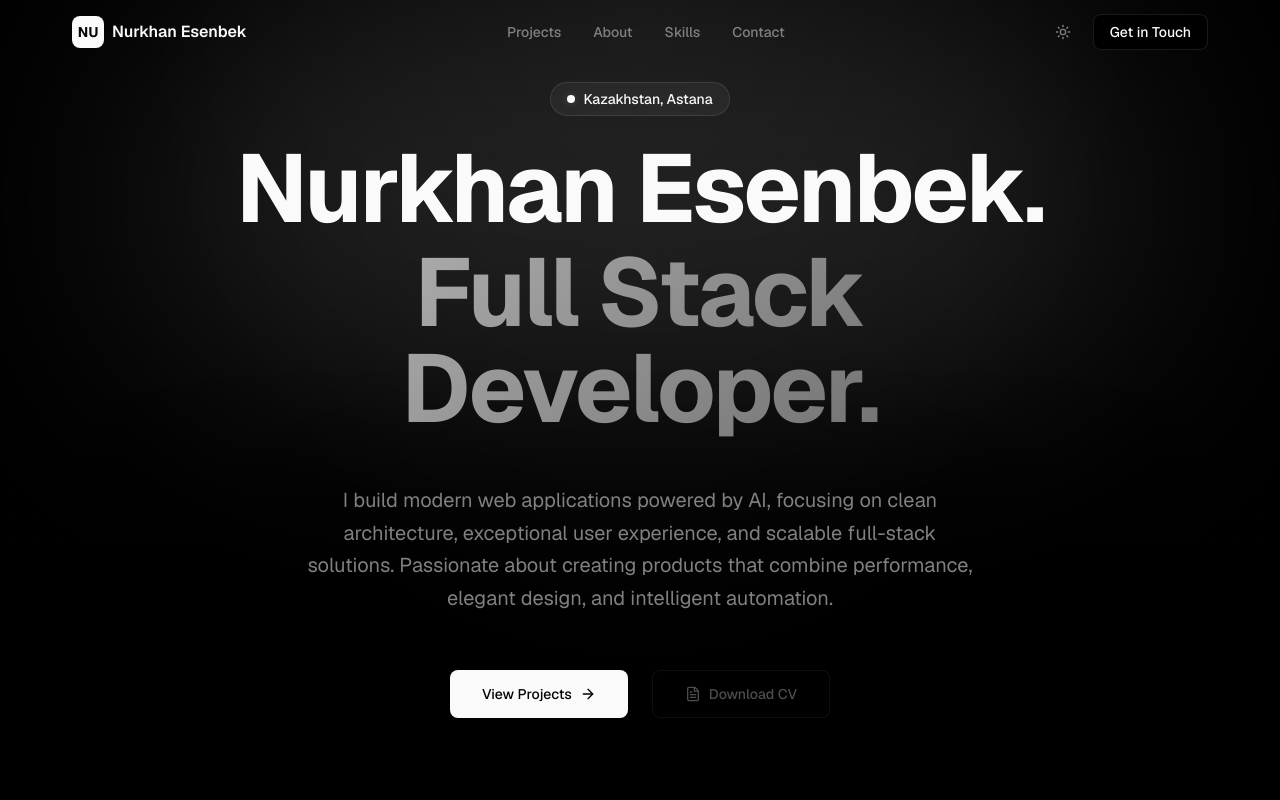
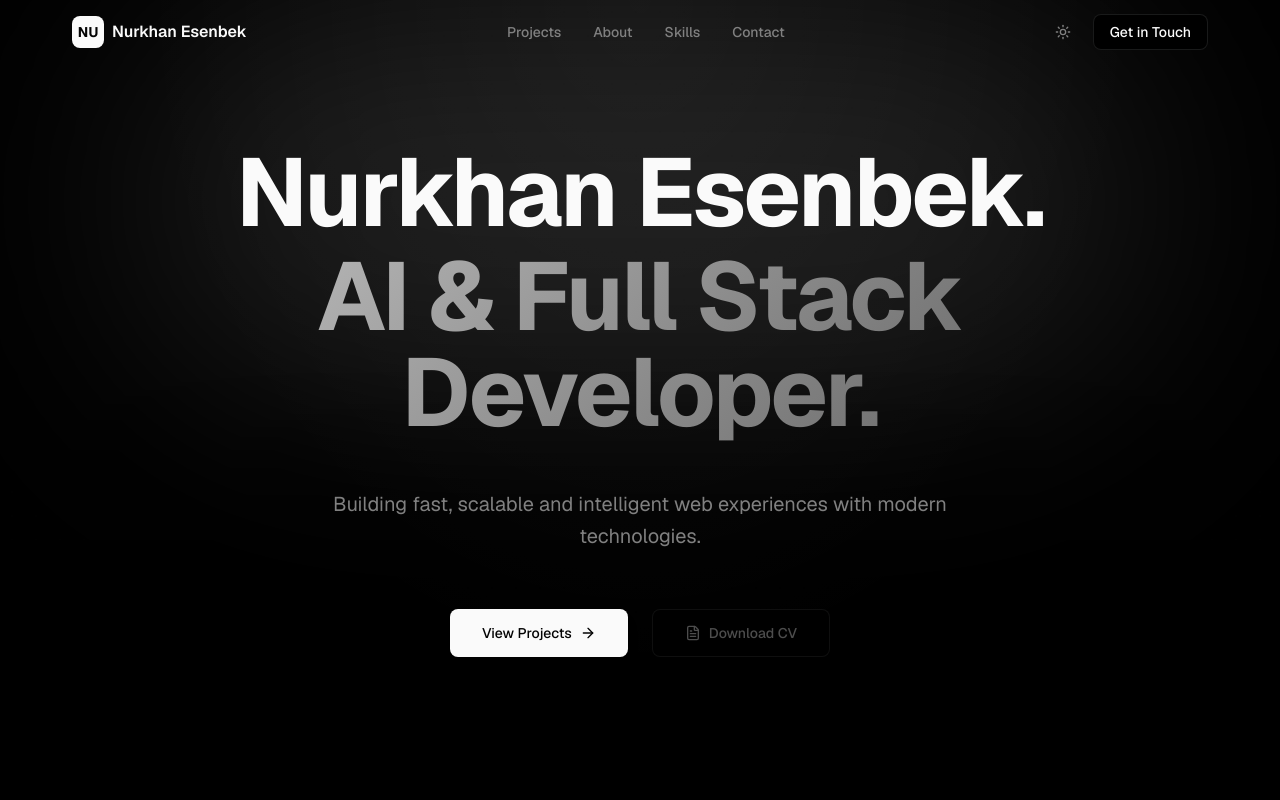
Before and after one commit to kok-o/my-site, a Next.js app: page / in a window 1280 px wide. Shown: the top 800 px of the page. Built offline with nearby package versions, Linux system fonts and the light colour scheme.

Commit message:
Update hero text and remove location

```diff
--- a/components/hero.tsx
+++ b/components/hero.tsx
@@ -49,17 +49,7 @@ export function Hero() {
           animate="visible"
           className="mx-auto flex max-w-4xl flex-col items-center justify-center gap-6"
         >
-          {/* Eyebrow badge */}
-          <motion.div
-            variants={shouldReduceMotion ? undefined : fadeInUp}
-            className="flex items-center gap-2 rounded-full border border-border bg-foreground/5 px-4 py-1.5 text-sm font-medium text-foreground backdrop-blur-md transition-colors hover:bg-foreground/10"
-          >
-            <span className="relative flex h-2 w-2">
-              <span className="absolute inline-flex h-full w-full animate-ping rounded-full bg-primary opacity-75"></span>
-              <span className="relative inline-flex h-2 w-2 rounded-full bg-primary"></span>
-            </span>
-            {SITE_CONFIG.location}
-          </motion.div>
+
 
           {/* Main Title (Vercel / Apple / Linear style typography) */}
           <motion.h1
--- a/lib/constants.ts
+++ b/lib/constants.ts
@@ -8,12 +8,11 @@
 // ---------------------------------------------------------------------------
 export const SITE_CONFIG = {
   name: 'Nurkhan Esenbek',
-  role: 'Full Stack Developer',
-  tagline: 'I build modern web applications powered by AI, focusing on clean architecture, exceptional user experience, and scalable full-stack solutions. Passionate about creating products that combine performance, elegant design, and intelligent automation.',
+  role: 'AI & Full Stack Developer',
+  tagline: 'Building fast, scalable and intelligent web experiences with modern technologies.',
   description:
     'Full Stack Developer specialising in modern web applications, clean architecture, and AI-powered solutions.',
   email: 'esenbeknrhan2@gmail.com',
-  location: 'Kazakhstan, Astana',
   availableForWork: true,
 } as const
 
```
